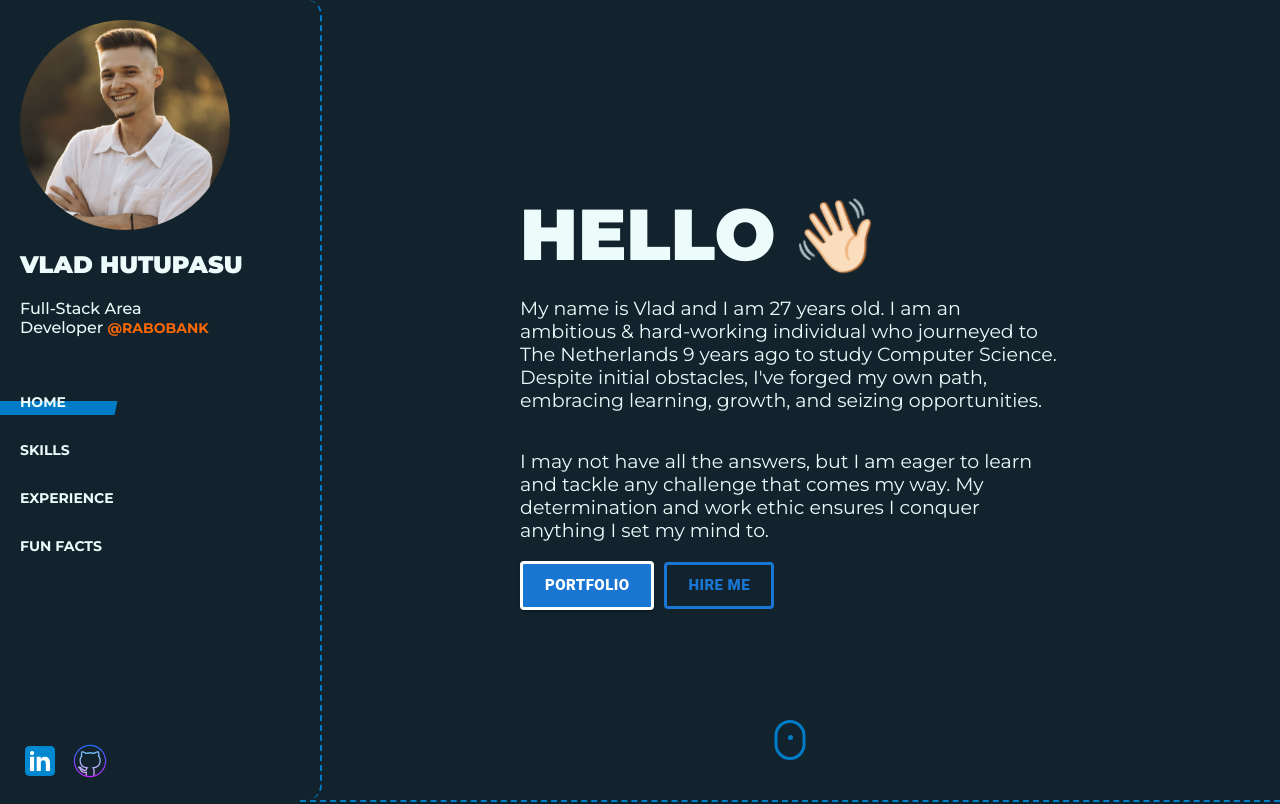
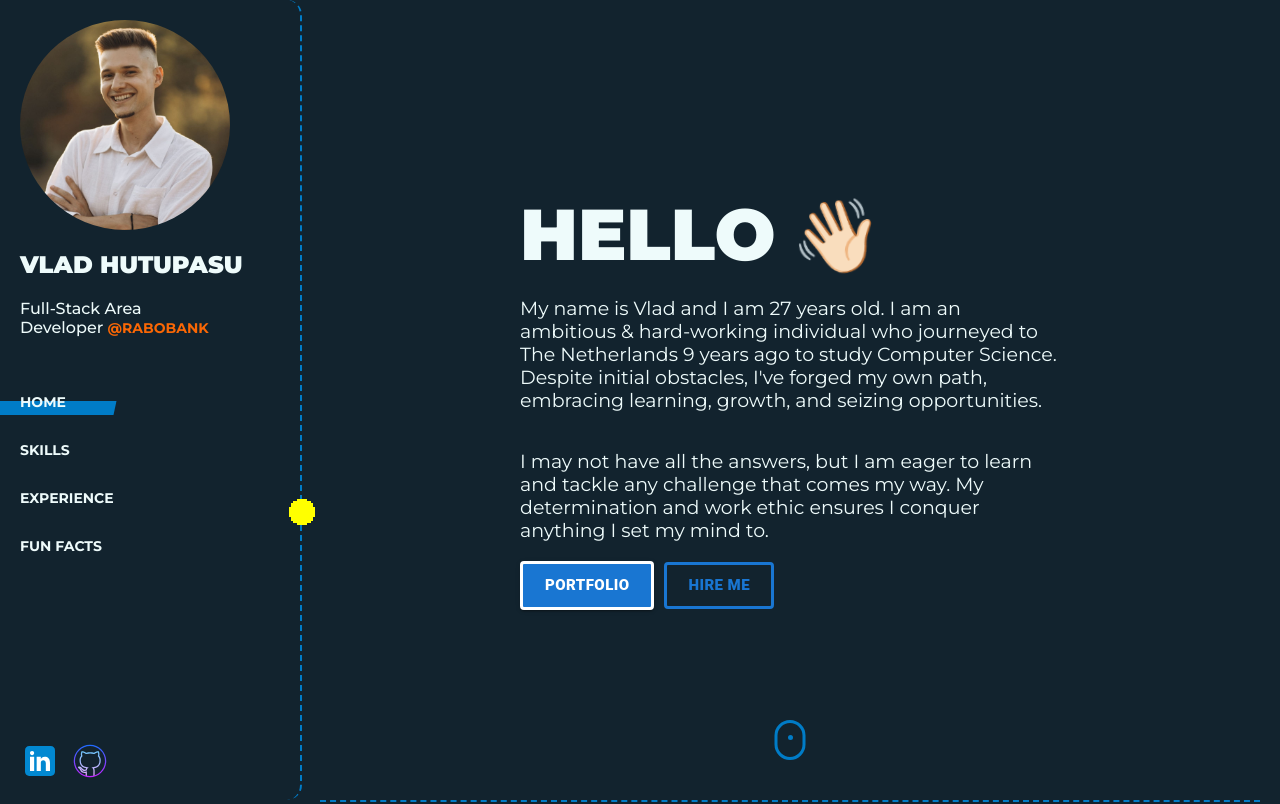
Before and after one commit to VladHutupasu/MyBio, a React (Create React App) app: page / in a window 1280 px wide. Shown: the top 804 px of the page. Built offline with nearby package versions, Linux system fonts and the light colour scheme.

Commit message:
feat: add pacman

```diff
--- a/package.json
+++ b/package.json
@@ -13,6 +13,7 @@
     "firebase-tools": "^11.15.0",
     "react": "^18.2.0",
     "react-dom": "^18.2.0",
+    "react-ga4": "^2.1.0",
     "react-router-dom": "^6.16.0",
     "react-scripts": "5.0.1",
     "sass": "^1.55.0",
--- a/src/App.js
+++ b/src/App.js
@@ -1,10 +1,14 @@
 import "./App.scss";
 import MainContainer from "./components/MainContainer/MainContainer";
 import Sidenav from "./components/Sidenav/Sidenav";
+import ReactGA from "react-ga4";
 
 // Inspiration from https://preview.themeforest.net/item/mugi-personal-portfolio-resume-wordpress-theme/full_screen_preview/23249443?clickid=1MmQjKQlJxyIWzu2gYQ8PX7wUkDQbkXOST13UA0&iradid=275988&iradtype=ONLINE_TRACKING_LINK&irgwc=1&irmptype=mediapartner&irpid=369282&mp_value1=&utm_campaign=af_impact_radius_369282&utm_medium=affiliate&utm_source=impact_radius
 // And https://colorlib.com/wp/resume-website-templates/
 function App() {
+
+  ReactGA.initialize("G-YEZXZT7070");
+  // ReactGA.send({ hitType: "pageview", page: "/", title: "Home page" });
 
   return (
     <div>
--- a/src/components/FunFacts/FunFacts.js
+++ b/src/components/FunFacts/FunFacts.js
@@ -17,7 +17,7 @@ export default function FunFacts() {
           <div>
             <span style={{ fontSize: iconSize }}>🧳</span>
             <span className="fun-fact-number">26</span>
-            <span className="fun-fact-description">Countries visited</span>
+            <span className="fun-fact-description">Countries</span>
           </div>
           <div>
             <span style={{ fontSize: iconSize }}>🐱</span>
--- a/src/components/FunFacts/FunFacts.scss
+++ b/src/components/FunFacts/FunFacts.scss
@@ -28,9 +28,7 @@
       }
 
       .fun-fact-description {
-        color: #888888;
-        font-family: "Lato", Sans-serif;
-        font-size: 15px;
+        font-size: 16px;
         line-height: 1em;
       }
     }
--- a/src/components/MainContainer/MainContainer.scss
+++ b/src/components/MainContainer/MainContainer.scss
@@ -1,5 +1,6 @@
 .main-container {
-  margin-left: $sidenav-offset;
+  margin-left: $sidenav-offset + 20px;
+  margin-right: 20px;
   -webkit-transition: all 0.3s ease-in-out;
   -moz-transition: all 0.3s ease-in-out;
   transition: all 0.3s ease-in-out;
@@ -9,6 +10,7 @@
   transition-delay: 0s;
   @media (max-width: 950px) {
     margin-left: 0;
+    margin-right: 0;
   }
 }
 
--- a/src/components/Sidenav/Sidenav.js
+++ b/src/components/Sidenav/Sidenav.js
@@ -69,6 +69,7 @@ export default function Sidenav() {
 
   return (
     <div className="sidenav">
+      <div className="menu">
         <FaceAvatar />
         <div>
           <h2>Vlad Hutupasu</h2>
@@ -173,5 +174,28 @@ export default function Sidenav() {
           </a>
         </div>
       </div>
+
+      <div className="pacman-container">
+        <div className="pacman">
+          <div className="pacman__sprite">
+            <svg className="is--close">
+              <g>
+                <polygon points="16 0, 36 0, 36 4, 44 4, 44 8, 48 8, 48 16, 52 16, 52 36, 48 36, 48 44, 44 44, 44 48, 36 48, 36 52, 16 52, 16 48, 8 48, 8 44, 4 44, 4 36, 0 36, 0 16, 4 16, 4 8, 8 8, 8 4, 16 4" />
+              </g>
+            </svg>
+            <svg className="is--normal">
+              <g>
+                <polygon points="16 0, 36 0, 36 4, 44 4, 44 8, 48 8, 48 16, 52 16, 52 36, 48 36, 48 44, 44 44, 44 48, 36 48, 36 52, 16 52, 16 48, 8 48, 8 44, 4 44, 4 36, 12 36, 12 32, 24 32, 24 28, 36 28, 36 24, 24 24, 24 20, 12 20, 12 16, 4 16, 4 8, 8 8, 8 4, 16 4  " />
+              </g>
+            </svg>
+            <svg className="is--open">
+              <g>
+                <polygon points="16 0, 36 0, 36 4, 44 4, 44 8, 48 8, 48 16, 52 16, 52 36, 48 36, 48 44, 44 44, 44 48, 36 48, 36 52, 16 52, 16 44, 20 44, 20 40, 24 40, 24 36, 28 36, 28 32, 32 32, 32 28, 36 28, 36 24, 32 24, 32 20, 28 20, 28 16, 24 16, 24 12, 20 12, 20 8, 16 8" />
+              </g>
+            </svg>
+          </div>
+        </div>
+      </div>
+    </div>
   );
 }
--- a/src/components/Sidenav/Sidenav.scss
+++ b/src/components/Sidenav/Sidenav.scss
@@ -1,15 +1,22 @@
 .sidenav {
   display: flex;
-  flex-direction: column;
+  flex-direction: row;
 
   width: $sidenav-offset;
   background-color: $background-color;
   padding-left: 20px;
   position: fixed;
 
-  border-right: 2px dashed $light-blue;
-  border-bottom-right-radius: 15px;
-  border-top-right-radius: 15px;
+  .menu {
+    display: flex;
+    flex-direction: column;
+  }
+
+  > div:first-child {
+    border-right: 2px dashed $light-blue;
+    border-bottom-right-radius: 15px;
+    border-top-right-radius: 15px;
+  }
 
   left: 0;
   overflow-y: auto;
@@ -87,7 +94,169 @@
     color: white;
   }
 
+  .pacman-container {
+    width: 20px;
+  }
+
+  .pacman {
+    fill: yellow;
+    overflow: hidden;
+    position: absolute;
+    width: 52px;
+    height: 52px;
+
+    animation: pacmanwalk 10s infinite linear;
+    transform: scale(0.5);
+
+    svg {
+      width: 52px;
+      height: 52px;
+      display: block;
+      g {
+        transform: rotate(270deg);
+        transform-origin: 50% 50%;
+      }
+    }
+  }
+  .pacman__sprite {
+    width: 52px;
+    height: 156px;
+    animation-name: mouth;
+    animation-duration: 0.4s;
+    animation-fill-mode: forwards;
+    animation-timing-function: steps(1);
+    animation-iteration-count: infinite;
+  }
+
   @media (max-width: 950px) {
     visibility: hidden;
   }
 }
+
+// Animations
+// ----------------------------------------
+@keyframes mouth {
+  0% {
+    margin-top: 0;
+  }
+  25% {
+    margin-top: -52px;
+  }
+  50% {
+    margin-top: -104px;
+  }
+  75% {
+    margin-top: -52px;
+  }
+  100% {
+    margin-top: 0;
+  }
+}
+
+$right-offset: -8px;
+@keyframes pacmanwalk {
+  0% {
+    top: -30px;
+    right: $right-offset + 9px;
+    transform: scale(0.5) rotate(-35deg);
+  }
+
+  1% {
+    right: $right-offset + 6px;
+    transform: scale(0.5) rotate(-25deg);
+  }
+
+  2% {
+    right: $right-offset + 4px;
+    transform: scale(0.5) rotate(-15deg);
+  }
+
+  3% {
+    right: $right-offset;
+    transform: scale(0.5) rotate(-5deg);
+  }
+
+  10% {
+    right: $right-offset;
+    top: 10%;
+    transform: scale(0.5);
+  }
+
+  20% {
+    right: $right-offset;
+    top: 20%;
+    transform: scale(0.5);
+  }
+
+  30% {
+    right: $right-offset;
+    top: 30%;
+    transform: scale(0.5);
+  }
+
+  40% {
+    right: $right-offset;
+    top: 40%;
+    transform: scale(0.5);
+  }
+
+  50% {
+    right: $right-offset;
+    top: 50%;
+    transform: scale(0.5);
+  }
+
+  60% {
+    right: $right-offset;
+    top: 60%;
+    transform: scale(0.5);
+  }
+
+  70% {
+    right: $right-offset;
+    top: 70%;
+    transform: scale(0.5);
+  }
+
+  80% {
+    right: $right-offset;
+    top: 80%;
+    transform: scale(0.5);
+  }
+
+  90% {
+    right: $right-offset;
+    top: 90%;
+    transform: scale(0.5);
+  }
+
+  95% {
+    right: $right-offset;
+    top: 95%;
+    transform: scale(0.5) rotate(5deg);
+  }
+
+  97% {
+    right: $right-offset;
+    top: 97%;
+    transform: scale(0.5) rotate(15deg);
+  }
+
+  98% {
+    right: $right-offset + 4px;
+    top: 98%;
+    transform: scale(0.5) rotate(15deg);
+  }
+
+  99% {
+    right: $right-offset + 6px;
+    top: 99%;
+    transform: scale(0.5) rotate(35deg);
+  }
+
+  100% {
+    right: $right-offset + 9px;
+    top: 100%;
+    transform: scale(0.5) rotate(45deg);
+  }
+}
```
Lines whose indentation alone changed are shown as unchanged.
